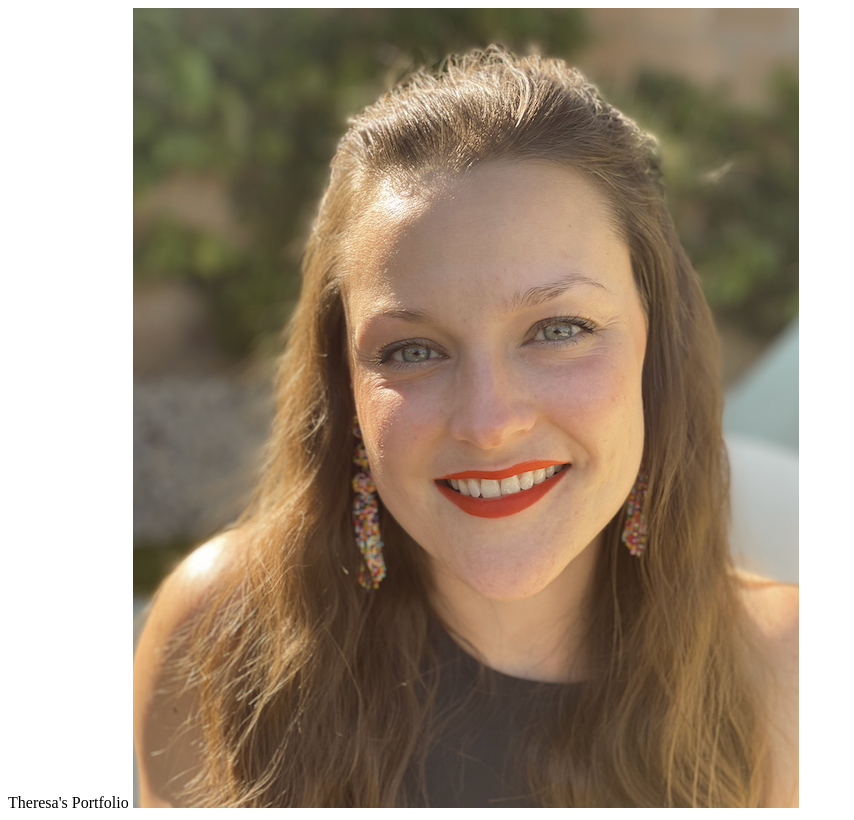
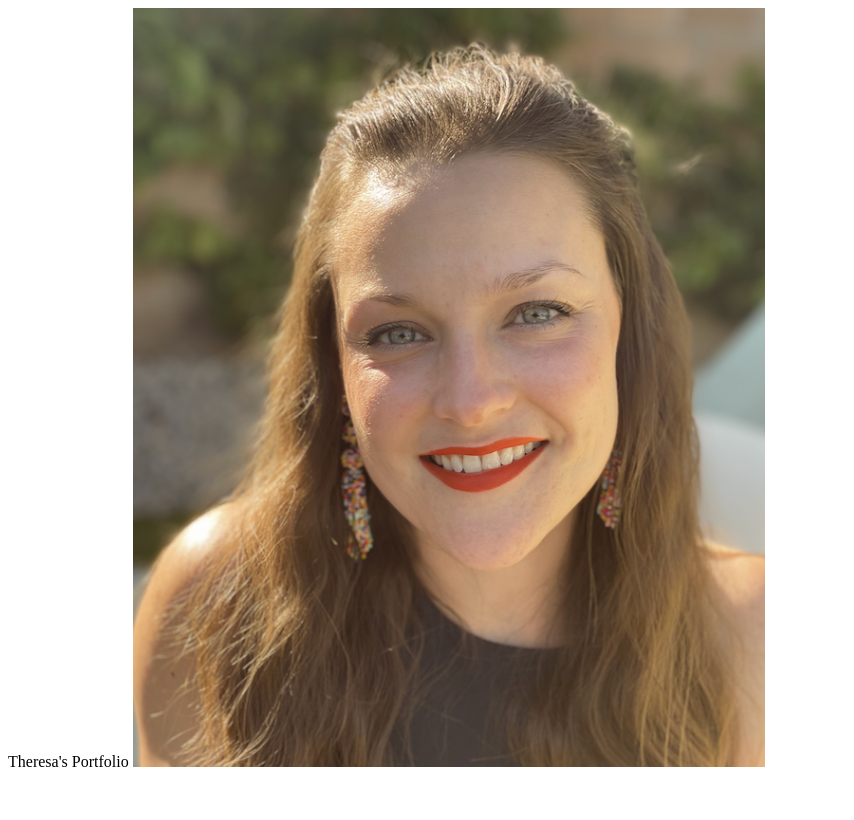
Before and after one commit to theresajohnston/theresajohnston.github.io, a plain HTML site: page index.html in a window 1280 px wide. Shown: the whole page, without its empty margins (0-854 px from the left). Drawn offline with Linux system fonts and the light colour scheme.

Commit message:
Update index.html

```diff
--- a/index.html
+++ b/index.html
@@ -1,4 +1,4 @@
 <html>
     <hl>Theresa's Portfolio</hl>
-    <img src="IMG_Portfolio.png" />
+    <img src="IMG_Portfolio.png" width=50% />
 </html>
```
